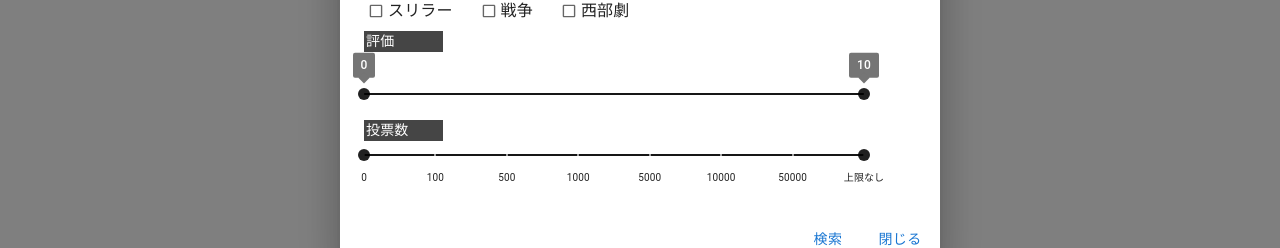
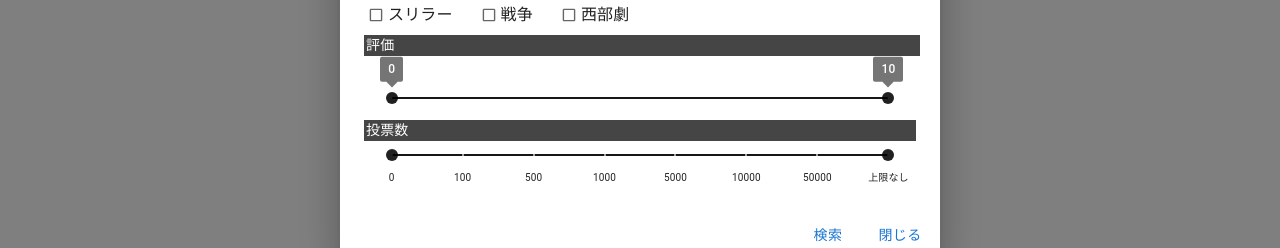
Before and after one commit to tkms03/film-hive, a React (Create React App) app: page / in a window 1280 px wide. Both pictures are taken after a click on the button "絞り込み検索". Shown: the part 400-648 px from the top of the page. Built offline with nearby package versions, Linux system fonts and the light colour scheme; no server answers.

Commit message:
slider center

```diff
--- a/src/features/movies/SearchDialog.js
+++ b/src/features/movies/SearchDialog.js
@@ -158,14 +158,14 @@ export default function SearchDialog({
                     adapterLocale={ja}
                     dateFormats={{ dayOfMonthFull: 'yyyy年 MM月 dd日' }}
                 >
-                    <Grid container rowSpacing={1}>
-                        <Grid item xs={12}>
-                            <Typography component="legend" sx={{ width: '75px', fontSize: '14px', color:'white', backgroundColor: '#454545' }}>
+                    <Grid container rowSpacing={1} sx={{ width: '100%' }}>
+                        <Grid item xs={12} sx={{ width: '100%' }}>
+                            <Typography component="legend" sx={{ width: '100%', fontSize: '14px', color: 'white', backgroundColor: '#454545' }}>
                                 公開年
                             </Typography>
                         </Grid>
                         <Grid item xs={12}>
-                            <Grid container spacing={2}>
+                            <Grid container spacing={2} sx={{ width: '100%' }}>
                                 <Grid item xs={6}>
                                     <MobileDatePicker
                                         label={'FROM'}
@@ -259,14 +259,14 @@ export default function SearchDialog({
                             </Grid>
                         </Grid>
 
-                        <Grid item xs={12}>
-                            <Grid container rowSpacing={0.5}>
-                                <Grid item xs={12}>
-                                <Typography component="legend" sx={{ width: '75px', fontSize: '14px', color:'white', backgroundColor: '#454545' }}>
+                        <Grid item xs={12} sx={{ width: '100%' }}>
+                            <Grid container rowSpacing={0.5} sx={{ width: '100%' }}>
+                                <Grid item xs={12} sx={{ width: '100%' }}>
+                                    <Typography component="legend" sx={{ width: '100%', fontSize: '14px', color: 'white', backgroundColor: '#454545' }}>
                                         ジャンル
                                     </Typography>
                                 </Grid>
-                                <Grid container rowSpacing={0} columnSpacing={3}>
+                                <Grid container rowSpacing={0} columnSpacing={3} sx={{ width: '100%' }}>
                                     {searchCriteria.genres.map(genre => (
                                         <Grid item xs={12}>
                                             <FormControlLabel
@@ -289,14 +289,14 @@ export default function SearchDialog({
                             </Grid>
                         </Grid>
                         {/* </Box> */}
-                        <Grid item xs={12}>
-                            <Grid container rowSpacing={3.5}>
-                                <Grid item xs={12}>
-                                <Typography component="legend" sx={{ width: '75px', fontSize: '14px', color:'white', backgroundColor: '#454545' }}>
+                        <Grid item xs={12} sx={{ width: '100%' }}>
+                            <Grid container rowSpacing={3.5} sx={{ width: '100%' }}>
+                                <Grid item xs={12} sx={{ width: '100%' }}>
+                                    <Typography component="legend" sx={{ width: '100%', fontSize: '14px', color: 'white', backgroundColor: '#454545' }}>
                                         評価
                                     </Typography>
                                 </Grid>
-                                <Grid item xs={12}>
+                                <Grid item xs={12} sx={{ width: '100%', display: 'flex', justifyContent: 'center' }}>
                                     <Slider
                                         getAriaLabel={() => 'Temperature range'}
                                         value={ratingValue}
@@ -305,7 +305,9 @@ export default function SearchDialog({
                                         step={searchCriteria.rating.step}
                                         onChange={handleRatingChange}
                                         valueLabelDisplay="on"
-                                        sx={{ width: 500 }}
+                                        sx={{
+                                            width: '90%',
+                                        }}
                                         size="small"
                                         aria-label="Small"
                                         color="black"
@@ -313,14 +315,14 @@ export default function SearchDialog({
                                 </Grid>
                             </Grid>
                         </Grid>
-                        <Grid item xs={12}>
-                            <Grid container rowSpacing={0}>
-                                <Grid item xs={12}>
-                                <Typography component="legend" sx={{ width: '75px', fontSize: '14px', color:'white', backgroundColor: '#454545' }}>
+                        <Grid item xs={12} sx={{ width: '100%' }}>
+                            <Grid container rowSpacing={0} sx={{ width: '100%' }}>
+                                <Grid item xs={12} sx={{ width: '100%', backgroundColor: '#454545' }}>
+                                    <Typography component="legend" sx={{ width: '100px', fontSize: '14px', color: 'white', backgroundColor: '#454545' }}>
                                         投票数
                                     </Typography>
                                 </Grid>
-                                <Grid item xs={12}>
+                                <Grid item xs={12} sx={{ width: '100%', display: 'flex', justifyContent: 'center' }}>
                                     <Slider
                                         value={voteValue}
                                         onChange={handleVoteChange}
@@ -328,7 +330,7 @@ export default function SearchDialog({
                                         step={searchCriteria.voteCount.step}
                                         marks={searchCriteria.scaleMarks}
                                         sx={{
-                                            width: 500,
+                                            width: '90%',
                                             '& .MuiSlider-markLabel': {
                                                 fontSize: '10px', // フォントサイズ変更
                                             },
```
